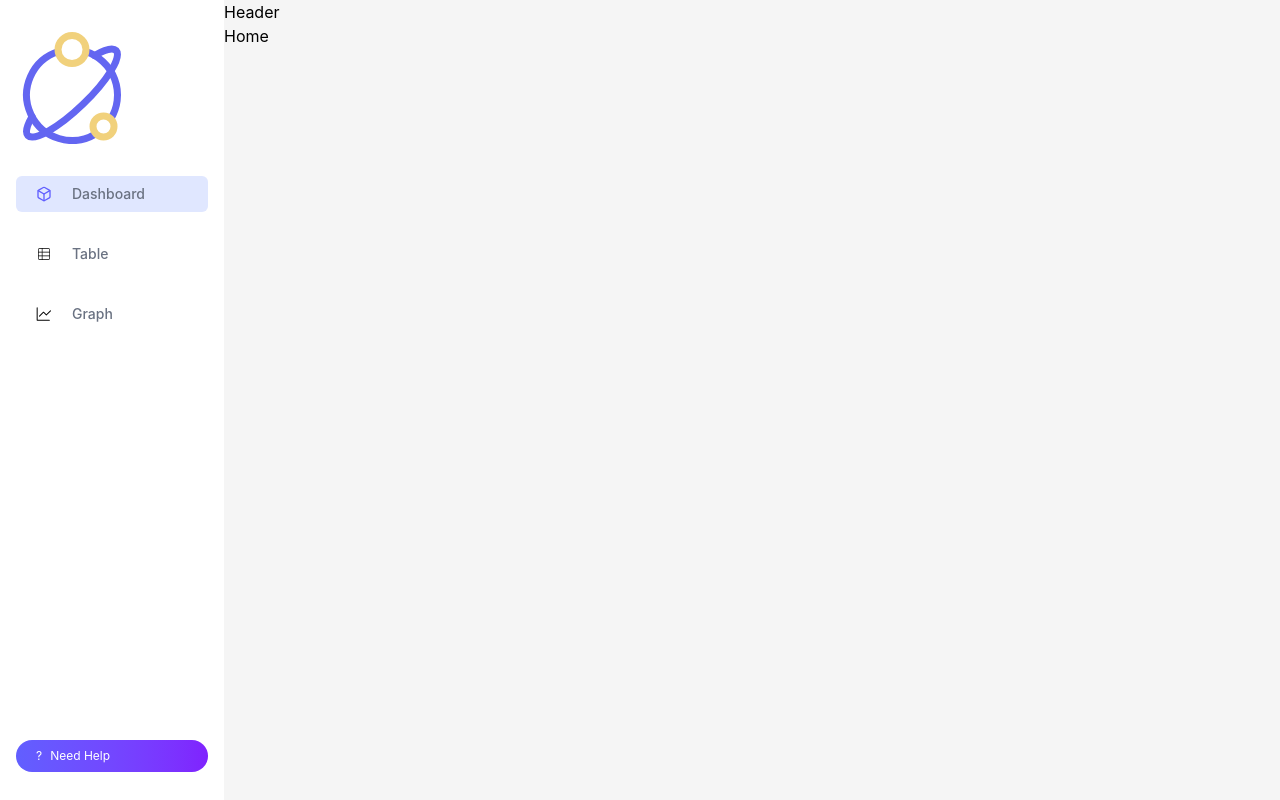
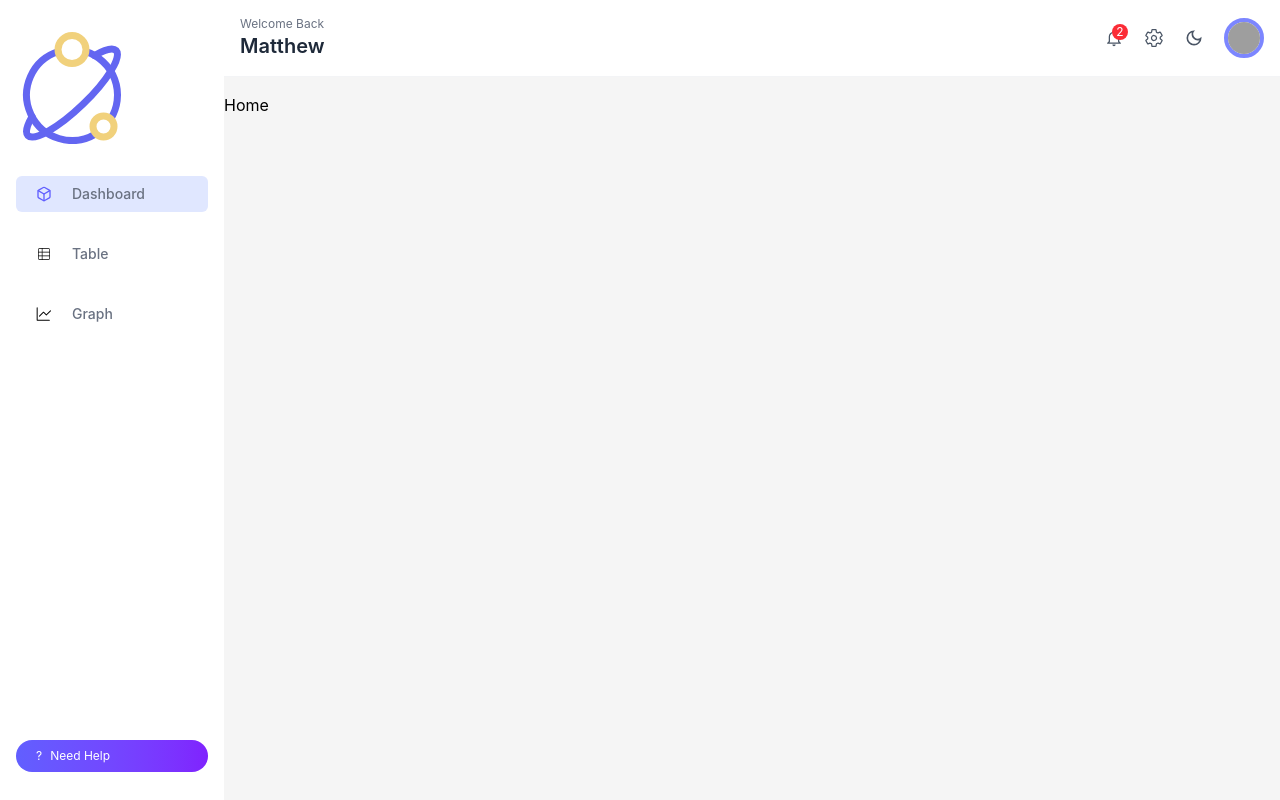
Before and after one commit to mtthew-teng/Turion-GSW-Take-Home, a React (Vite) app in the folder frontend/: page / in a window 1280 px wide. Built offline with nearby package versions, Linux system fonts and the light colour scheme; grey boxes are pictures that could not be loaded.

Commit message:
Basic website header

```diff
--- a/frontend/src/components/Header.jsx
+++ b/frontend/src/components/Header.jsx
@@ -1,8 +1,47 @@
-import React from 'react'
+import React, { useState } from 'react'
+import { MdOutlineDarkMode, MdLightMode } from "react-icons/md";
+import { IoMdNotificationsOutline } from "react-icons/io";
+import { IoSettingsOutline } from "react-icons/io5";
 
 const Header = () => {
+  const [darkMode, setDarkMode] = useState(false);
+
   return (
-    <div>Header</div>
+    <div className="flex justify-between items-center p-4 bg-white border-b border-gray-100 mb-4">
+      <div>
+        <h1 className="text-xs text-gray-500">Welcome Back</h1>
+        <p className="text-xl font-semibold text-gray-800">Matthew</p>
+      </div>
+      <div className="flex items-center space-x-5">
+        <div className="hidden md:flex items-center space-x-5">
+          <button className="relative text-xl text-gray-600 hover:text-indigo-500 transition-colors">
+            <IoMdNotificationsOutline />
+            <span className="absolute -top-1 -right-1 h-4 w-4 rounded-full bg-red-500 flex items-center justify-center text-white text-xs">
+              2
+            </span>
+          </button>
+          <button className="text-xl text-gray-600 hover:text-indigo-500 transition-colors">
+            <IoSettingsOutline />
+          </button>
+        </div>
+        <div className="flex items-center space-x-5">
+          <button
+            className="relative text-xl text-gray-600 hover:text-indigo-500 transition-colors"
+            onClick={() => setDarkMode(!darkMode)}
+            aria-label="Toggle dark mode"
+          >
+            {darkMode ? <MdLightMode /> : <MdOutlineDarkMode />}
+          </button>
+          <div className="relative">
+            <img
+              className="w-10 h-10 rounded-full border-4 border-indigo-400 cursor-pointer"
+              src="https://randomuser.me/api/portraits/men/73.jpg"
+              alt="User avatar"
+            />
+          </div>
+        </div>
+      </div>
+    </div>
   )
 }
 
```
